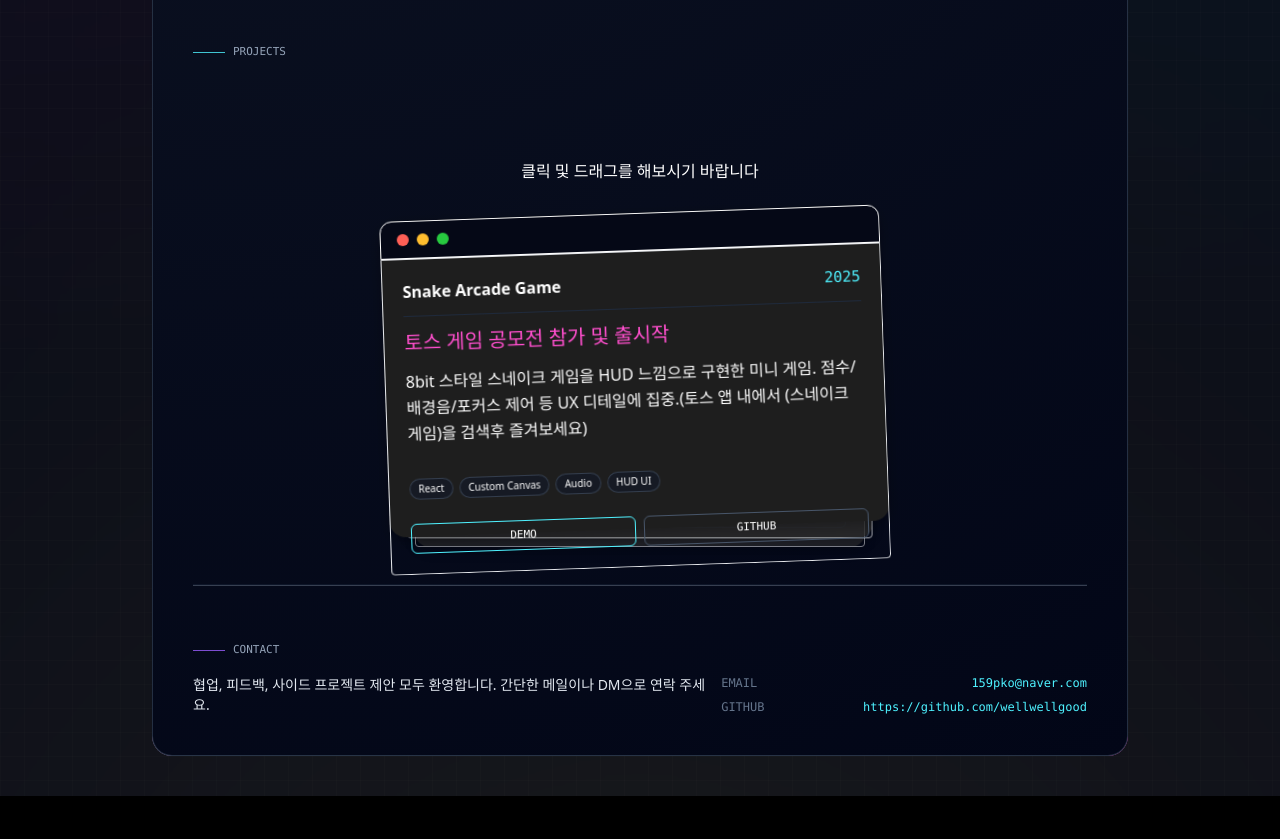
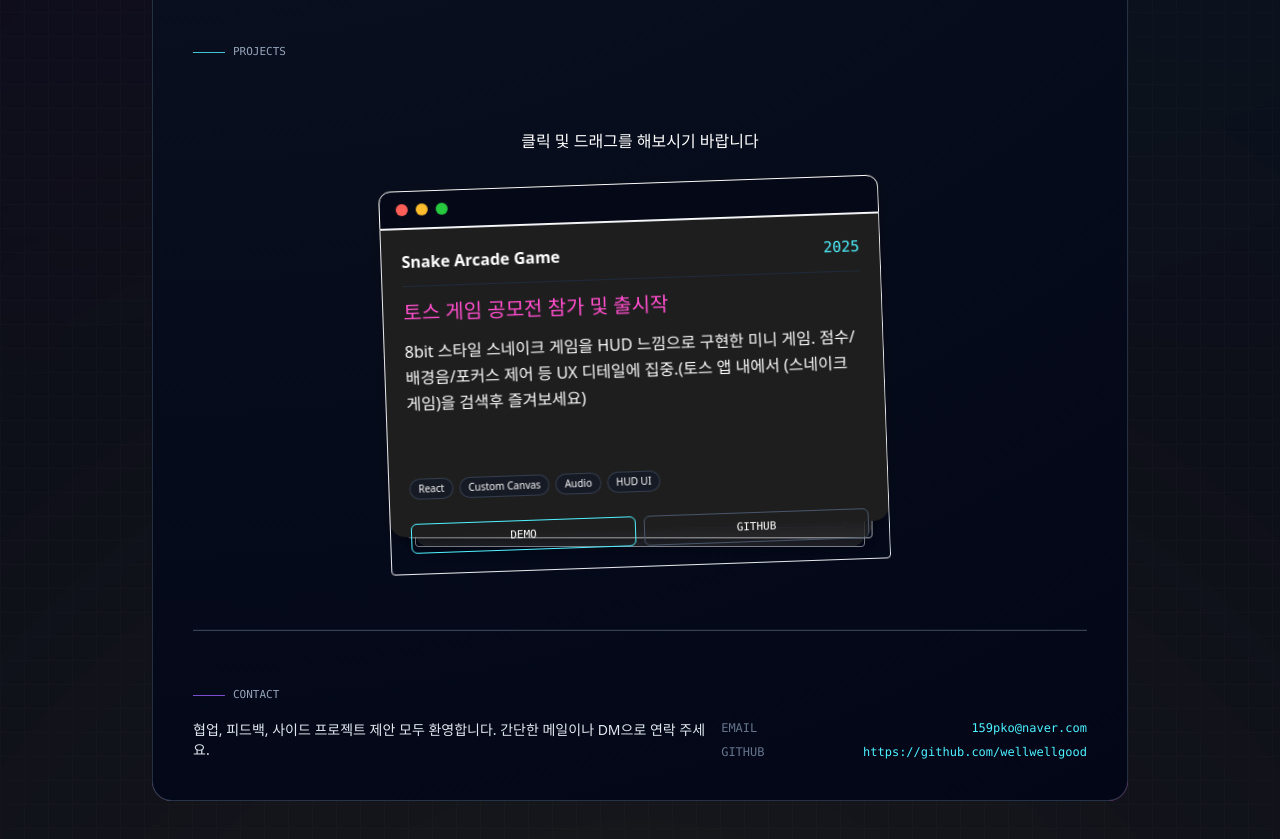
Before and after one commit to wellwellgood/React-Project, a React (Vite) app: page / in a window 1280 px wide. Shown: the part 1140-1979 px from the top of the page. Before the commit the page ends 1936 px from the top, so only its background shows below. Built offline with nearby package versions, Linux system fonts and the light colour scheme.

Commit message:
ReactProject

```diff
--- a/src/components/FolderSwiper.css
+++ b/src/components/FolderSwiper.css
@@ -9,7 +9,7 @@
     flex-direction: column-reverse;
     align-items: center;
     perspective: 1000px;
-    margin-top: 5%;
+    margin: 5% 0;
     /* 날아가는 카드가 화면 밖에서 안 보이게 */
 }
 
@@ -124,5 +124,5 @@
 }
 
 .folder-swiper-info{
-    margin: 30px;
+    margin-bottom: 30px;
 }
```
